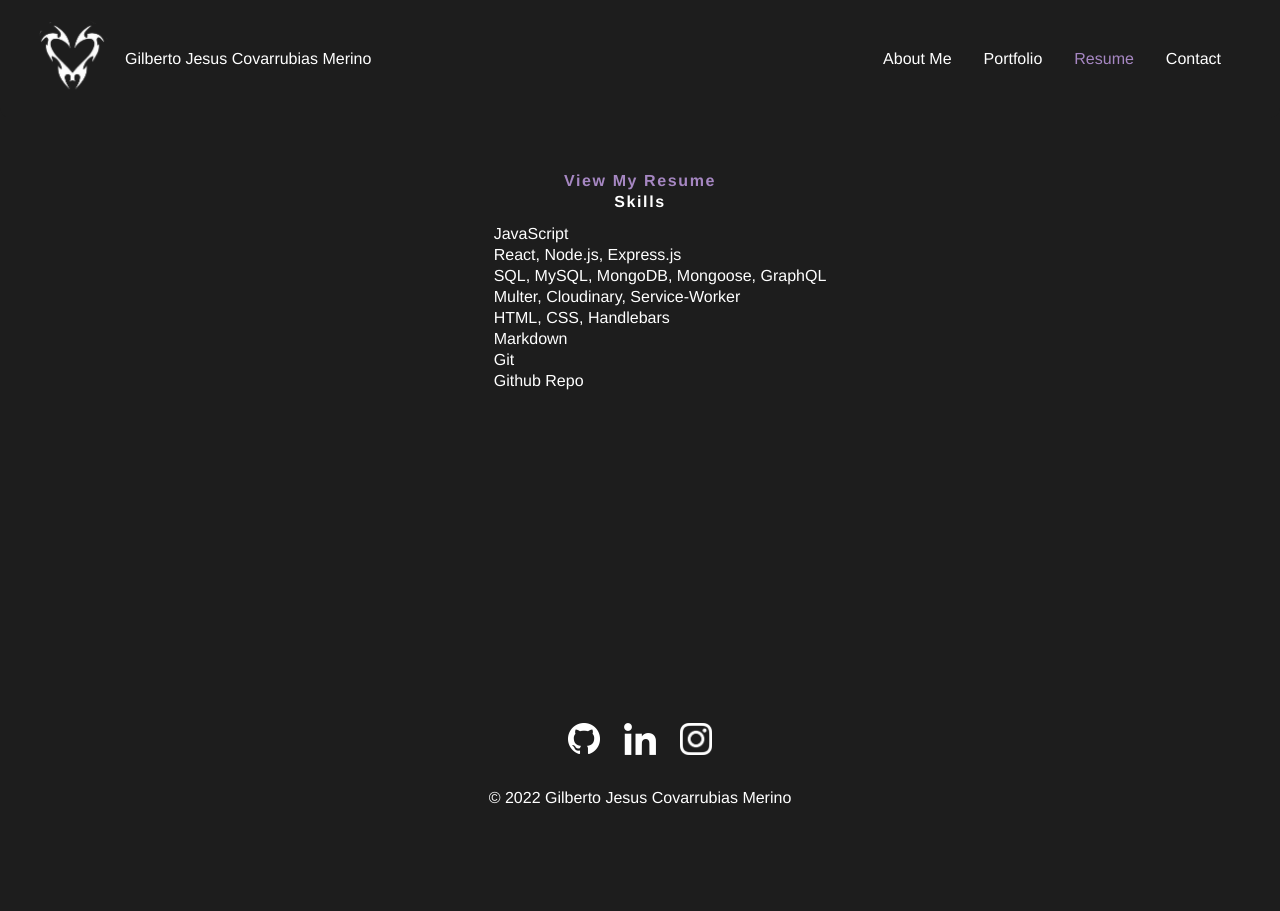
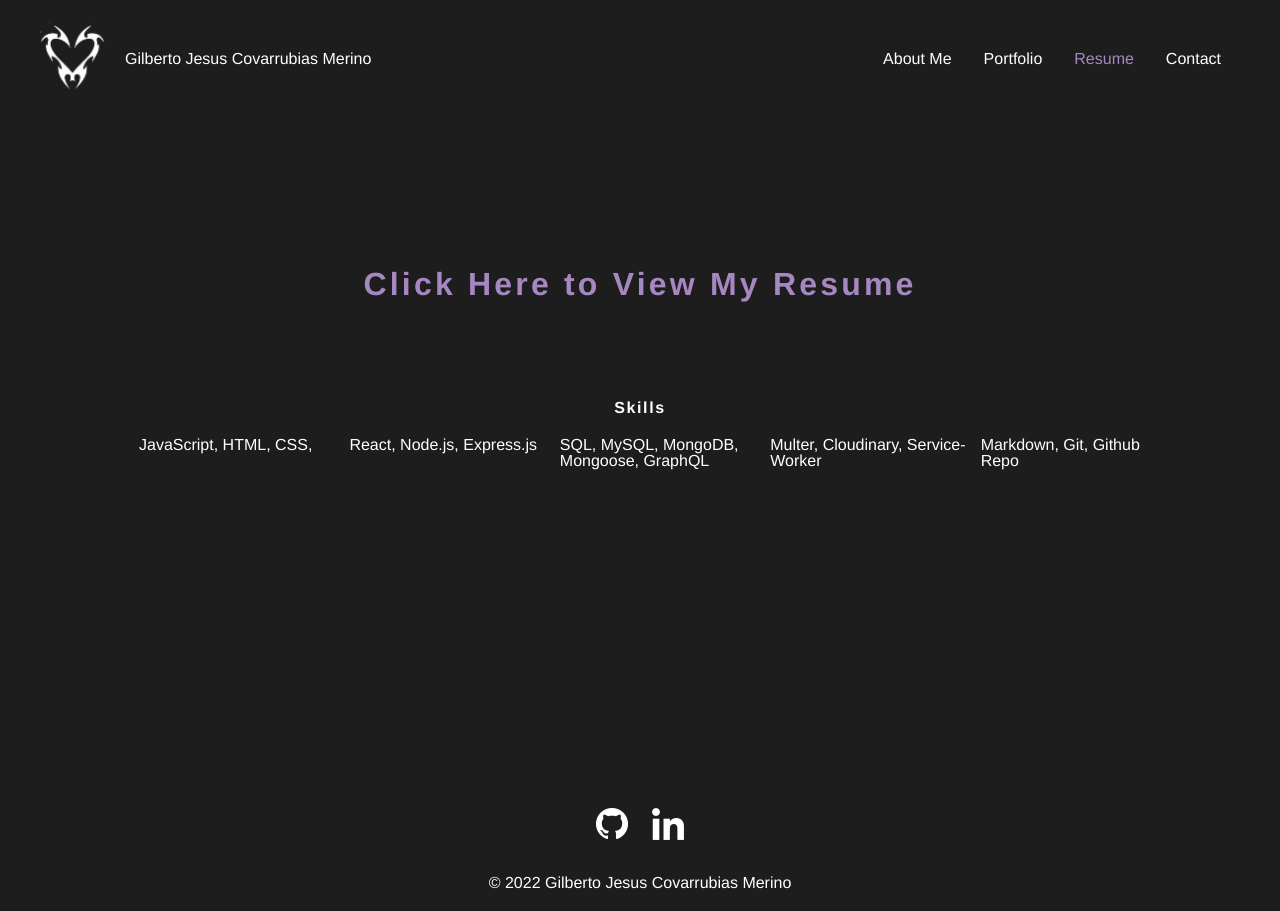
Before and after one commit to perfect-perfect/react-portfolio, a React (Create React App) app: page / in a window 1280 px wide. Both pictures are taken after a click on the element "Resume". Before the commit the page ends 826 px from the top, so only its background shows below. Built offline with nearby package versions, Linux system fonts and the light colour scheme.

Commit message:
updating resume page and some styling

```diff
--- a/src/components/About/index.js
+++ b/src/components/About/index.js
@@ -11,7 +11,16 @@ function About() {
 
                     <h2 className="about-header">ABOUT ME</h2>
 
-                    <p className="about-info">Full-Stack Web Developer, self-starter, and problem-solver with a demonstrable history in research based solutions. I earned my Full-Stack Web Development certificate from Case Western Reserve University. I take pride in my ability to analyze and solve problems, both alone and with others--through teamwork. My curiosity, flexibility, patience and adaptiveness have all allowed me to develop into a skilled web developer and excellent team member.</p>
+                    <p className="about-info">
+                        Full stack web developer, motivated self-starter, adaptive collaborator and curious
+                        problem-solver with an extensive history in independent research and large team coordination.
+                        Graduate of Case Western Reserve University’s Full-Stack Web Development program. A
+                        passionate and skilled developer with an exceptional ability to analyze and solve problems, both
+                        independently and with others– with over 4+ years of experience in leading large teams and
+                        delivering results in a versatile and dynamic environment under strict timelines. An ambitious
+                        and inspired programmer who is eager to contribute their skills and abilities to the
+                        implementation of new technologies.
+                    </p>
 
                 </div>
 
--- a/src/components/Footer/index.js
+++ b/src/components/Footer/index.js
@@ -1,7 +1,6 @@
 import React from 'react'
 import githubIcon from '../../assets/images/github-logo.png';
 import linkedInIcon from '../../assets/images/linkedin-xxl.png';
-import instagramIcon from '../../assets/images/instagram-logo.png';
 
 function Footer () {
     return (
@@ -9,7 +8,6 @@ function Footer () {
         <section className='footer'>
             <a href='https://github.com/perfect-perfect' target='blank'><img src={githubIcon} className='icon' alt="github-icon" /> </a>
             <a href='https://www.linkedin.com/in/gilberto-covarrubias-merino-46aaa0223/'  target='blank'><img src={linkedInIcon} className='icon' alt="linkedIn-icon" /></a>
-            <a href='https://www.instagram.com/shirtless___/' target='blank'><img src={instagramIcon} className='icon' alt="instagram-icon" /></a>
         </section>
         <p>© 2022 Gilberto Jesus Covarrubias Merino</p>
         </>
--- a/src/components/Resume/index.js
+++ b/src/components/Resume/index.js
@@ -1,23 +1,23 @@
 import React from 'react';
 
 
-function Resume () {
-    return(
-        <section>
-            <h1>
-                <a href='https://drive.google.com/file/d/1Ui2zHmFY9ewcYF-qDkc3-c1HsZc02kwh/view?usp=sharing'>View My Resume</a>
+function Resume() {
+    return (
+        <section className='resume'>
+            <h1 className='resume-header'>
+                <a href='https://drive.google.com/file/d/1mEYXszi4fU6PVAV-Ejjed9OcxsP_BFMH/view?usp=sharing'>Click Here to View My Resume</a>
             </h1>
-            <h1>Skills</h1>
-            <ul>
-                <li>JavaScript</li>
-                <li>React, Node.js, Express.js</li>
-                <li>SQL, MySQL, MongoDB, Mongoose, GraphQL</li>
-                <li>Multer, Cloudinary, Service-Worker</li>
-                <li>HTML, CSS, Handlebars</li>
-                <li>Markdown</li>
-                <li>Git</li>
-                <li>Github Repo</li>
-            </ul>
+            <div className='skill-div'>
+                <h1>Skills</h1>
+                <ul className='skill-list'>
+                    <li>JavaScript, HTML, CSS,</li>
+                    <li>React, Node.js, Express.js</li>
+                    <li>SQL, MySQL, MongoDB, Mongoose, GraphQL</li>
+                    <li>Multer, Cloudinary, Service-Worker</li>
+                    <li>Markdown, Git, Github Repo</li>
+                </ul>
+            </div>
+
         </section>
     )
 }
--- a/src/index.css
+++ b/src/index.css
@@ -136,46 +136,21 @@ header {
   margin-left: 10px;
 }
 .portfolio-logo {
-  /* float: left; */
-  /* margin-left: auto;  */
   width:75px;
   height: 75px;
-  /* position: absolute;
-  top: -18px;
-  left: 10px;
-  display: inline-block; */
-  /* text-align: left; */
-  /* margin: 20px 20px 0 10px;
-  transition: margin 1s; */
-  /* height: auto;  */
 }
 
 .header-name {
   padding: 0px 5px;
-  /* position: absolute;
-  top: 0px;
-  left: 50px;
-  display: inline-block;
-  text-align: right; */
-  /* margin: 26px 1px 0 66px; */
-  /* transition: margin 1s */
 }
 
 .header-nav {
-  /* position: absolute; */
-  /* align-items: right; */
-  /* top: 0;
-  right: 0; */
-  /* display: inline-block; */
-  /* text-align: right; */
-  /* margin: 10px 10px 0 0; */
   transition: margin 1s
 }
 
 .nav-list {
   display: flex;
   flex-wrap: wrap;
-  /* justify-content: space-between; */
   justify-content: center;
   align-items: center;
 
@@ -232,7 +207,7 @@ header a {
   border-radius: 10% 100%;
   padding: 20%;
   z-index: -1;
-  width: 70%;
+  width: 80%;
   margin-top: 15%;
 
 }
@@ -303,6 +278,24 @@ header a {
   margin-bottom: 48px;
 }
 /* END CONTACT PAGE STYLING */
+
+/* BEGIN RESUME PAGE STYLING */
+.resume
+
+.resume-header {
+  font-size: 2rem;
+  margin-top: 100px;
+  margin-bottom: 100px;
+}
+
+.skill-list {
+  display: flex;
+}
+
+.skill-list li {
+  flex-basis: 100%;
+}
+/* END RESUME PAGE STYLING */
 
 /* BEGIN FOOTER STYLING */
 
```
